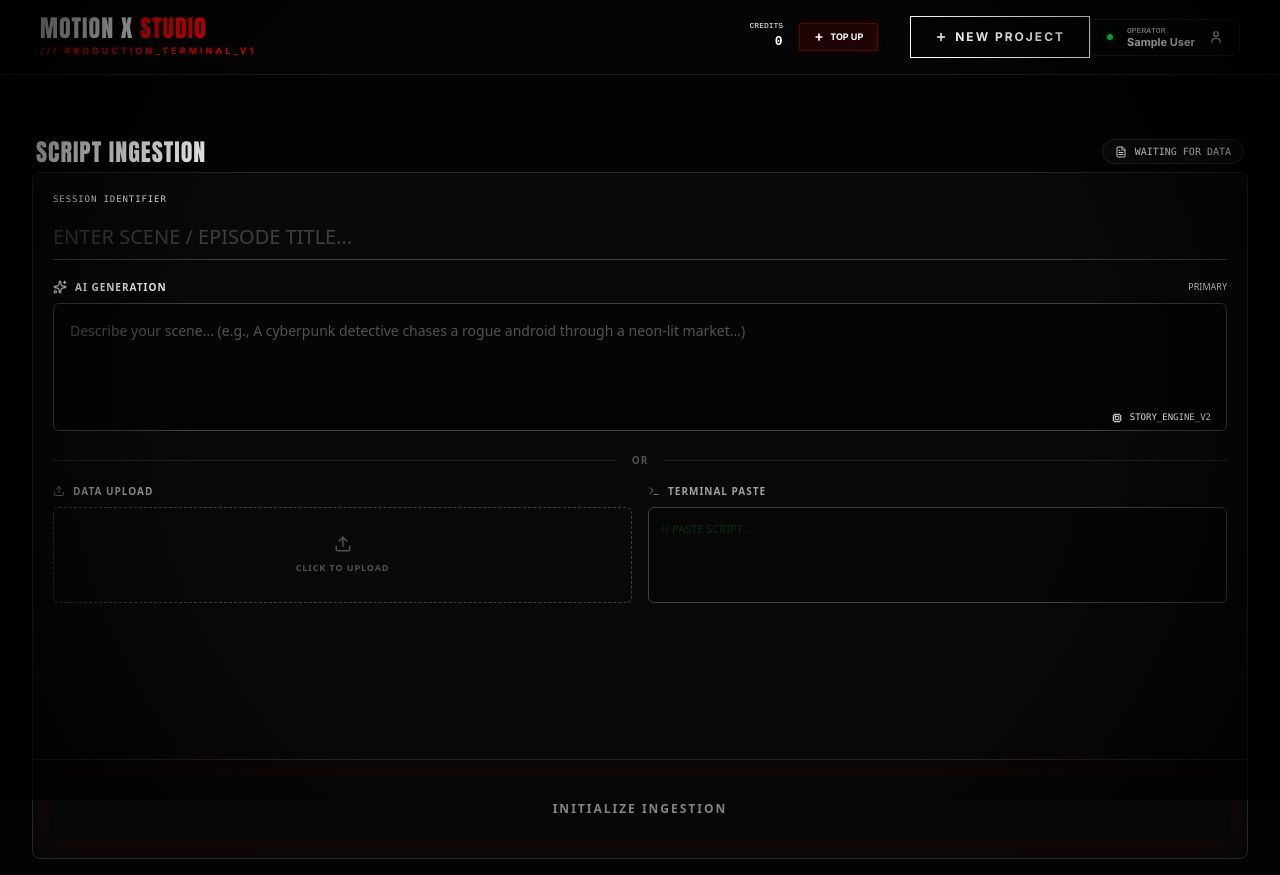
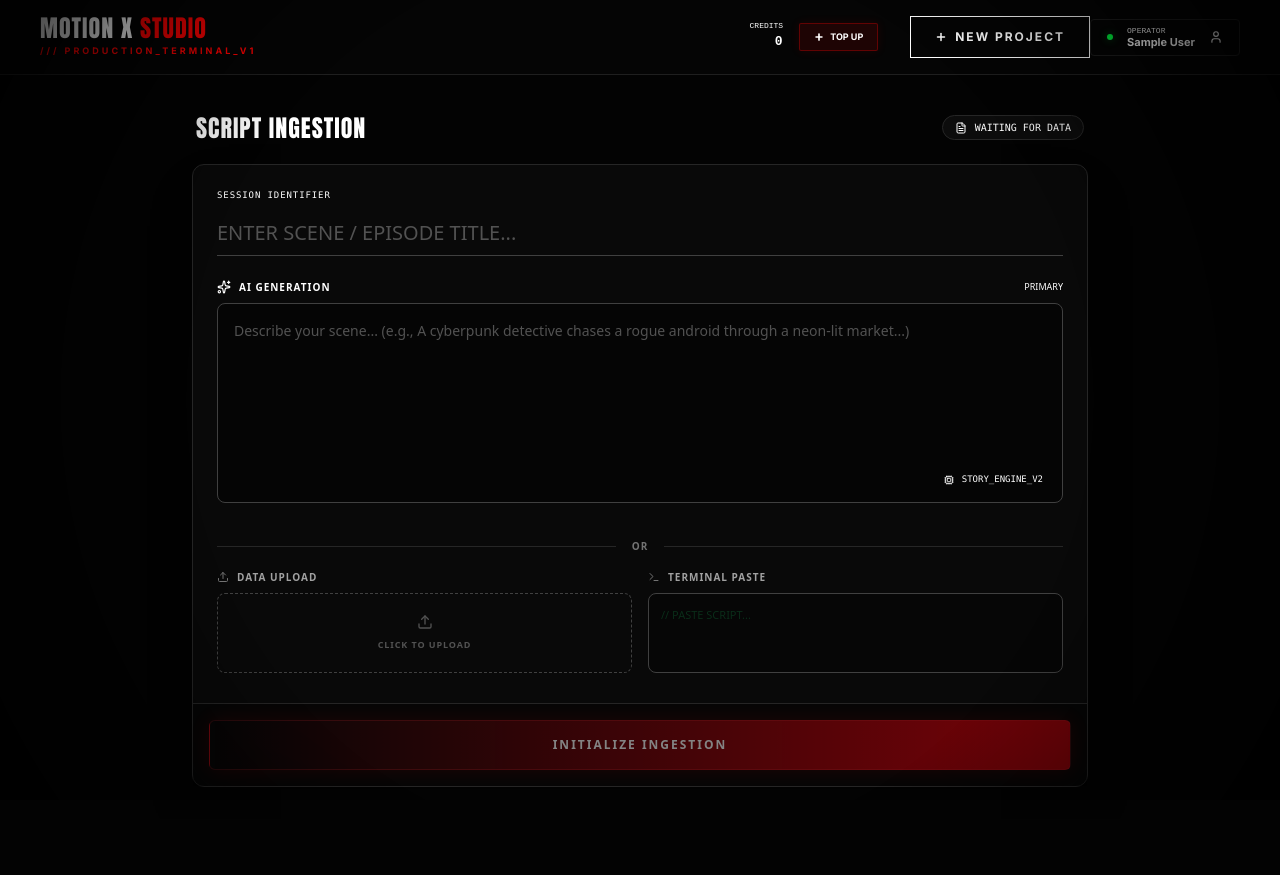
Before and after one commit to jagan607/MotionX-Studio-Frontend, a Next.js app: page /project/1/script in a window 1280 px wide. Built offline with nearby package versions, Linux system fonts and the light colour scheme; no server answers; the database is empty; sample sign-in values are in the browser's storage.

Commit message:
script page ui 0.1

```diff
--- a/app/project/[id]/script/page.tsx
+++ b/app/project/[id]/script/page.tsx
@@ -13,11 +13,13 @@ export default function ScriptIngestionPage() {
 
     return (
         <StudioLayout>
-            {/* Main Container: Full height, no scroll on body */}
-            <div className="flex flex-col h-full w-full">
+            {/* Main Container: Centered */}
+            <div className="flex flex-col items-center justify-center h-full w-full py-8">
 
-                {/* HEADER: Compact, no back button */}
-                <div className="flex items-center justify-between mb-2 shrink-0 px-1">
+                {/* Content wrapper with max width */}
+                <div className="w-full max-w-4xl">
+                    {/* HEADER */}
+                    <div className="flex items-center justify-between mb-6 px-1">
                         <div>
                             <h1 className="text-2xl font-display uppercase text-white leading-none tracking-wide">
                                 Script Ingestion
@@ -29,12 +31,11 @@ export default function ScriptIngestionPage() {
                         </div>
                     </div>
 
-                {/* DECK CONTAINER: Fills exactly the remaining space */}
-                <div className="flex-1 min-h-0 relative overflow-hidden">
+                    {/* DECK CONTAINER */}
                     <InputDeck
                         projectId={projectId}
                         isModal={false}
-                        className="h-full w-full"
+                        className="w-full"
                         onCancel={() => router.push("/dashboard")}
                         onSuccess={(url) => router.push(url)}
                     />
--- a/components/script/InputDeck.tsx
+++ b/components/script/InputDeck.tsx
@@ -110,18 +110,18 @@ export const InputDeck: React.FC<InputDeckProps> = ({
     };
 
     return (
-        <div className={`flex flex-col bg-neutral-900/30 border border-neutral-800 rounded-lg overflow-hidden shadow-2xl h-full ${className}`}>
+        <div className={`flex flex-col bg-neutral-900/30 border border-neutral-800 rounded-xl shadow-2xl h-full ${className}`}>
 
-            {/* SCROLLABLE CONTENT */}
-            <div className="flex-1 min-h-0 overflow-y-auto p-5">
+            {/* CONTENT - NO SCROLL */}
+            <div className="flex-1 flex flex-col p-6 min-h-0">
 
                 {/* SESSION IDENTIFIER */}
-                <div className="mb-5">
+                <div className="mb-6 shrink-0">
                     <label className="text-[9px] font-mono text-motion-text-muted uppercase tracking-widest mb-2 block">
                         Session Identifier
                     </label>
                     <input
-                        className="w-full bg-transparent border-b border-neutral-700 py-2 text-xl font-display text-white placeholder:text-neutral-700 focus:outline-none focus:border-motion-red transition-colors uppercase"
+                        className="w-full bg-transparent border-b border-neutral-700 py-2 text-xl font-display text-white placeholder:text-neutral-600 focus:outline-none focus:border-motion-red transition-colors uppercase"
                         placeholder="ENTER SCENE / EPISODE TITLE..."
                         value={title}
                         onChange={(e) => setTitle(e.target.value)}
@@ -131,35 +131,35 @@ export const InputDeck: React.FC<InputDeckProps> = ({
                 </div>
 
                 {/* PRIMARY: AI GENERATION */}
-                <div className="mb-4">
-                    <div className="flex items-center gap-2 mb-2">
+                <div className="mb-5 flex-1 flex flex-col min-h-0">
+                    <div className="flex items-center gap-2 mb-2 shrink-0">
                         <Sparkles size={14} className="text-motion-red" />
                         <span className="text-[10px] font-bold tracking-[1px] uppercase text-white">AI Generation</span>
                         <span className="text-[9px] text-motion-text-muted ml-auto">PRIMARY</span>
                     </div>
-                    <div className="relative">
+                    <div className="relative h-[200px]">
                         <textarea
-                            className="w-full h-32 bg-black/40 border border-neutral-700 p-4 font-sans text-sm text-motion-text placeholder:text-neutral-600 focus:outline-none focus:border-motion-red resize-none leading-relaxed rounded-md"
+                            className="w-full h-full bg-black/40 border border-neutral-700 p-4 font-sans text-sm text-motion-text placeholder:text-neutral-600 focus:outline-none focus:border-motion-red resize-none leading-relaxed rounded-lg"
                             placeholder="Describe your scene... (e.g., A cyberpunk detective chases a rogue android through a neon-lit market...)"
                             value={synopsisText}
                             onChange={(e) => setSynopsisText(e.target.value)}
                             disabled={isUploading}
                         />
-                        <div className="absolute bottom-2 right-2 flex items-center gap-2 text-[9px] font-mono text-motion-red bg-motion-red/10 px-2 py-1 rounded">
+                        <div className="absolute bottom-3 right-3 flex items-center gap-2 text-[9px] font-mono text-motion-red bg-motion-red/10 px-2 py-1 rounded">
                             <Cpu size={10} /> STORY_ENGINE_V2
                         </div>
                     </div>
                 </div>
 
                 {/* OR DIVIDER */}
-                <div className="flex items-center gap-4 my-4">
+                <div className="flex items-center gap-4 my-4 shrink-0">
                     <div className="flex-1 h-px bg-neutral-800"></div>
-                    <span className="text-[10px] font-bold tracking-widest text-neutral-600">OR</span>
+                    <span className="text-[10px] font-bold tracking-widest text-neutral-500">OR</span>
                     <div className="flex-1 h-px bg-neutral-800"></div>
                 </div>
 
                 {/* SECONDARY: UPLOAD & PASTE - Side by Side */}
-                <div className="grid grid-cols-1 md:grid-cols-2 gap-4">
+                <div className="grid grid-cols-1 md:grid-cols-2 gap-4 shrink-0">
 
                     {/* DATA UPLOAD */}
                     <div>
@@ -169,17 +169,16 @@ export const InputDeck: React.FC<InputDeckProps> = ({
                         </div>
                         <div
                             onClick={() => fileInputRef.current?.click()}
-                            className="h-24 border border-dashed border-neutral-700 hover:border-neutral-500 hover:bg-white/5 transition-all cursor-pointer flex flex-col items-center justify-center gap-2 group rounded-md"
-                        >
+                            className="h-20 border border-dashed border-neutral-700 hover:border-neutral-500 hover:bg-white/5 transition-all cursor-pointer flex flex-col items-center justify-center gap-2 group rounded-lg">
                             <input type="file" ref={fileInputRef} hidden onChange={handleFileSelect} accept=".pdf,.docx,.txt" />
                             {selectedFile ? (
                                 <div className="text-center animate-in fade-in zoom-in">
-                                    <Disc size={20} className="text-motion-red mb-1 animate-spin-slow mx-auto" />
-                                    <div className="font-bold text-xs tracking-widest text-white truncate max-w-[150px]">{selectedFile.name}</div>
+                                    <Disc size={16} className="text-motion-red mb-1 animate-spin-slow mx-auto" />
+                                    <div className="font-bold text-[10px] tracking-widest text-white truncate max-w-[150px]">{selectedFile.name}</div>
                                 </div>
                             ) : (
                                 <>
-                                    <Upload size={18} className="text-neutral-600 group-hover:text-neutral-400 transition-colors" />
+                                    <Upload size={16} className="text-neutral-600 group-hover:text-neutral-400 transition-colors" />
                                     <div className="text-[9px] font-bold tracking-widest text-neutral-600 group-hover:text-neutral-400">
                                         CLICK TO UPLOAD
                                     </div>
@@ -195,7 +194,7 @@ export const InputDeck: React.FC<InputDeckProps> = ({
                             <span className="text-[10px] font-bold tracking-[1px] uppercase text-neutral-400">Terminal Paste</span>
                         </div>
                         <textarea
-                            className="w-full h-24 bg-black/30 border border-neutral-700 p-3 font-mono text-[11px] text-green-500 placeholder:text-green-900/50 focus:outline-none focus:border-green-600 resize-none leading-relaxed rounded-md"
+                            className="w-full h-20 bg-black/30 border border-neutral-700 p-3 font-mono text-[11px] text-green-500 placeholder:text-green-900/50 focus:outline-none focus:border-green-600 resize-none leading-relaxed rounded-lg"
                             placeholder="// PASTE SCRIPT..."
                             value={pastedScript}
                             onChange={(e) => setPastedScript(e.target.value)}
@@ -218,7 +217,7 @@ export const InputDeck: React.FC<InputDeckProps> = ({
             </div>
 
             {/* FOOTER: Fixed at bottom */}
-            <div className="shrink-0 p-4 border-t border-neutral-800 bg-black/20">
+            <div className="shrink-0 p-4 border-t border-neutral-800 bg-black/30">
                 {isUploading && (
                     <div className="flex justify-between items-center text-[10px] font-mono text-motion-red mb-2">
                         <span className="animate-pulse">{statusText}</span>
--- a/components/ui/MotionButton.tsx
+++ b/components/ui/MotionButton.tsx
@@ -14,17 +14,37 @@ export const MotionButton: React.FC<MotionButtonProps> = ({
     disabled,
     ...props
 }) => {
-    const baseStyles = "w-full py-6 text-xs font-bold tracking-[2px] uppercase transition-all flex items-center justify-center gap-2";
+    const baseStyles = `
+        w-full py-4 text-xs font-bold tracking-[2px] uppercase
+        transition-all duration-300 ease-out
+        flex items-center justify-center gap-2
+        rounded-md
+    `;
 
     const variants = {
-        primary: "bg-motion-red text-white hover:bg-motion-redHover shadow-[0_0_30px_rgba(255,0,0,0.2)] border border-transparent",
-        outline: "bg-transparent border border-motion-border text-motion-text-muted hover:border-motion-text hover:text-motion-text"
+        primary: `
+            bg-gradient-to-r from-motion-red to-red-600
+            text-white
+            hover:from-red-600 hover:to-motion-red
+            hover:shadow-[0_0_40px_rgba(255,0,0,0.4)]
+            shadow-[0_0_20px_rgba(255,0,0,0.2)]
+            border border-red-500/30
+            hover:scale-[1.01]
+            active:scale-[0.99]
+        `,
+        outline: `
+            bg-transparent
+            border border-neutral-700
+            text-motion-text-muted
+            hover:border-motion-red hover:text-white
+            hover:shadow-[0_0_20px_rgba(255,0,0,0.1)]
+        `
     };
 
     return (
         <button
             disabled={loading || disabled}
-            className={`${baseStyles} ${variants[variant]} ${loading || disabled ? 'opacity-50 cursor-not-allowed' : ''} ${className || ""}`}
+            className={`${baseStyles} ${variants[variant]} ${loading || disabled ? 'opacity-50 cursor-not-allowed hover:scale-100' : ''} ${className || ""}`}
             {...props}
         >
             {loading && <Loader2 className="w-4 h-4 animate-spin" />}
--- a/components/ui/StudioLayout.tsx
+++ b/components/ui/StudioLayout.tsx
@@ -2,12 +2,12 @@ import React, { ReactNode } from 'react';
 
 export const StudioLayout: React.FC<{ children: ReactNode }> = ({ children }) => {
     return (
-        // Changed:
-        // 1. h-screen + overflow-hidden: Locks the app to the window size (No body scroll).
-        // 2. pt-16: Reduced top padding to pull content up closer to the header.
-        // 3. pb-4: Minimal bottom padding to maximize vertical space.
-        <main className="h-screen bg-motion-bg bg-studio-gradient text-motion-text font-sans flex justify-center items-start pt-16 pb-4 px-4 lg:px-8 overflow-hidden">
-            <div className="w-full max-w-[1600px] h-full relative flex flex-col">
+        // Layout constraints:
+        // 1. flex-1: Fills remaining space after GlobalHeader (not h-screen, which would overflow)
+        // 2. overflow-hidden: Prevents any scrollbars
+        // 3. No top padding needed - GlobalHeader is a sibling in root layout
+        <main className="flex-1 bg-motion-bg bg-studio-gradient text-motion-text font-sans flex justify-center items-stretch py-2 px-4 lg:px-8 overflow-hidden">
+            <div className="w-full max-w-[1600px] h-full relative flex flex-col overflow-hidden">
                 {children}
             </div>
         </main>
```
Lines whose indentation alone changed are shown as unchanged.
